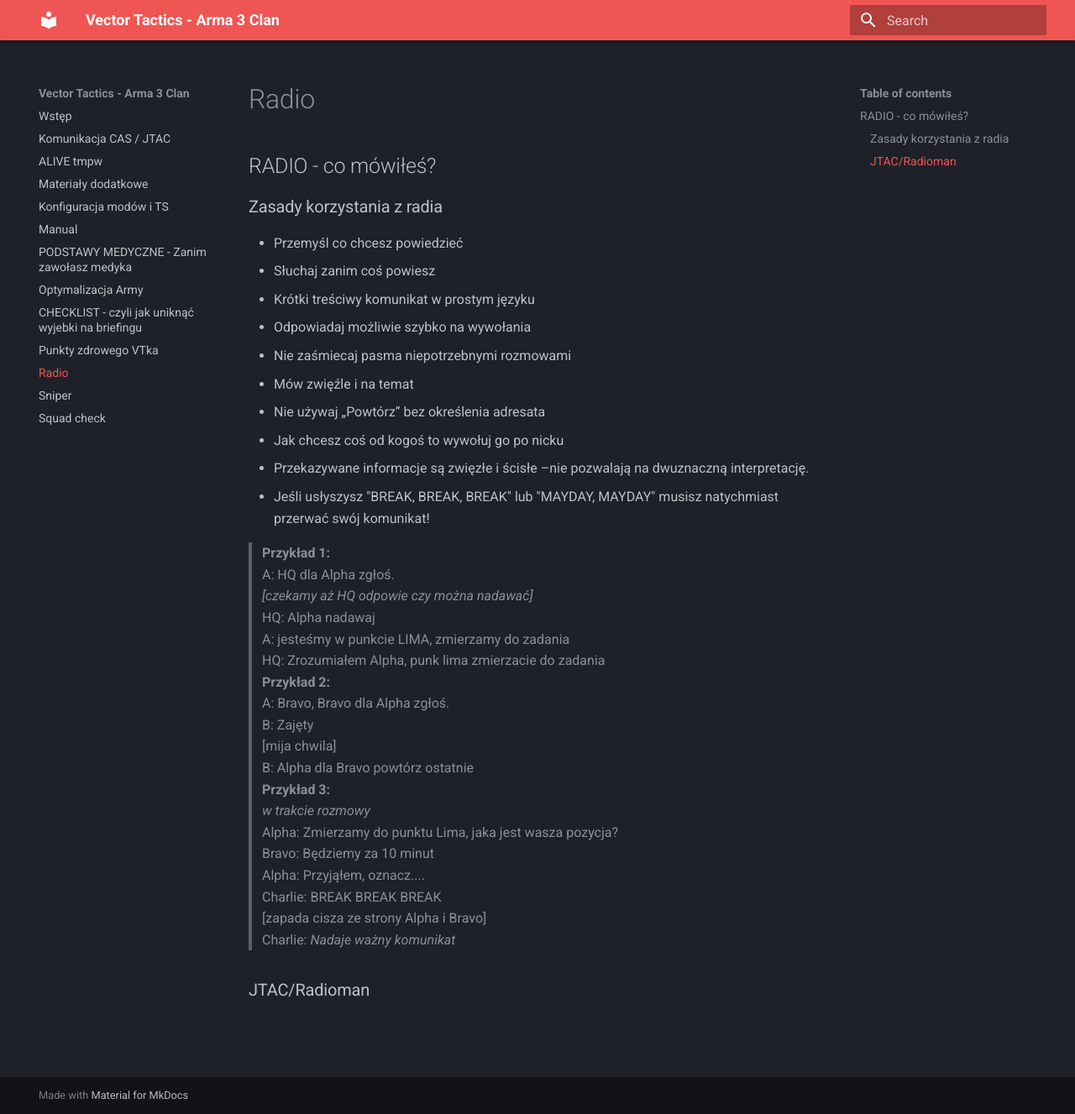
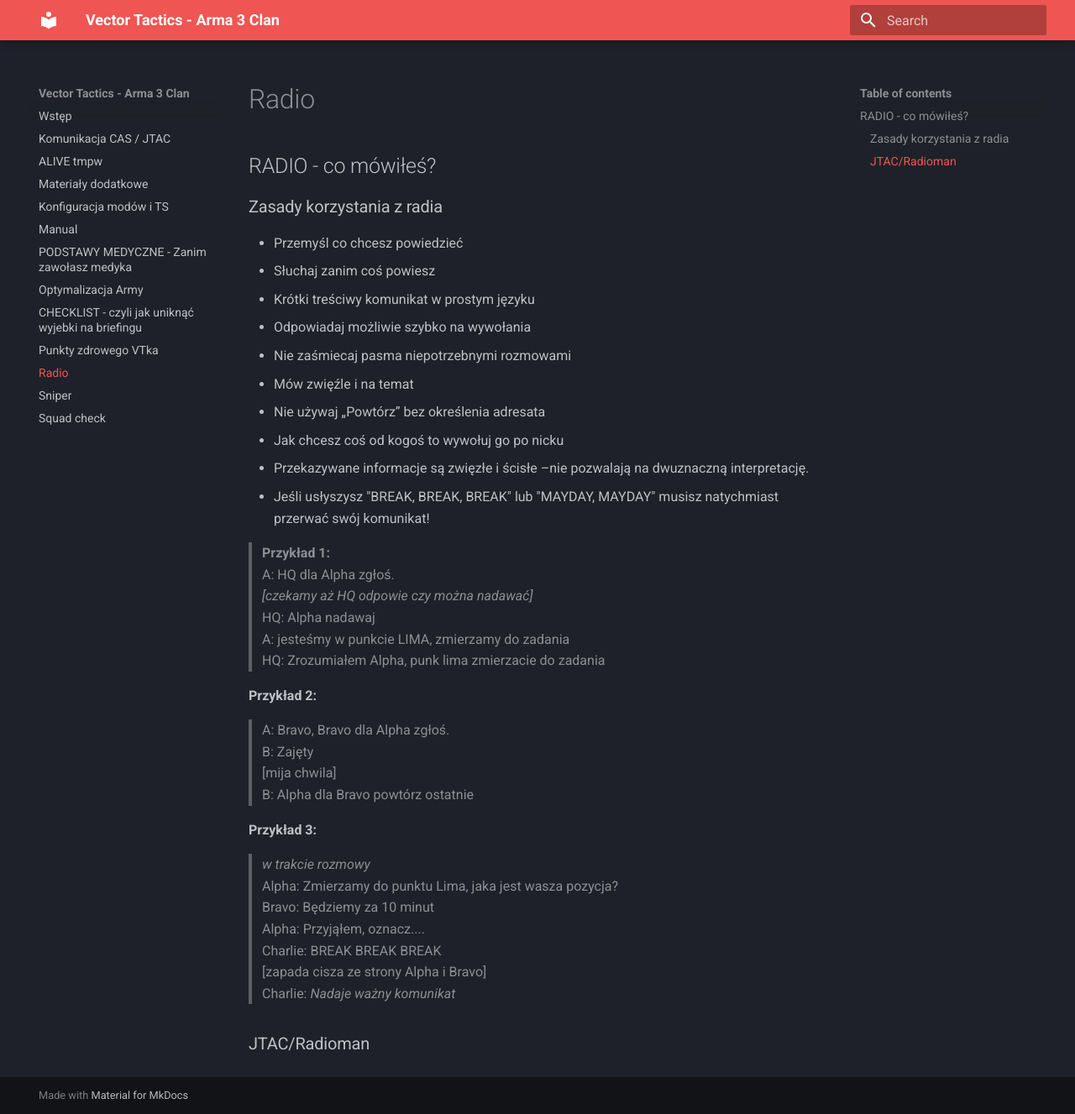
Before and after one commit to aquiceeo/vt-manual, an MkDocs documentation site: the page built from docs/radio.md, in a window 1280 px wide and 1327 px high. Shown: the whole window at 84% size. Built offline with MkDocs 1.6.1 and Material for MkDocs 9.7.7, drawn with Linux system fonts in a browser that asks for light colours.

Commit message:
CLEANUP - ładniej ułożone przykłady

```diff
--- a/docs/radio.md
+++ b/docs/radio.md
@@ -1,5 +1,7 @@
 ## RADIO - co mówiłeś?
+
 ### Zasady korzystania z radia
+
 - Przemyśl co chcesz powiedzieć
 - Słuchaj zanim coś powiesz
 - Krótki treściwy komunikat w prostym języku
@@ -13,22 +15,26 @@
 
 > **Przykład 1:**
 > A: HQ dla Alpha zgłoś.
-> *[czekamy aż HQ odpowie czy można nadawać]*
+> _[czekamy aż HQ odpowie czy można nadawać]_
 > HQ: Alpha nadawaj
 > A: jesteśmy w punkcie LIMA, zmierzamy do zadania
 > HQ: Zrozumiałem Alpha, punk lima zmierzacie do zadania
+
 **Przykład 2:**
+
 > A: Bravo, Bravo dla Alpha zgłoś.
 > B: Zajęty
 > [mija chwila]
 > B: Alpha dla Bravo powtórz ostatnie
+
 **Przykład 3:**
-> *w trakcie rozmowy*
+
+> _w trakcie rozmowy_
 > Alpha: Zmierzamy do punktu Lima, jaka jest wasza pozycja?
 > Bravo: Będziemy za 10 minut
 > Alpha: Przyjąłem, oznacz....
 > Charlie: BREAK BREAK BREAK
 > [zapada cisza ze strony Alpha i Bravo]
-> Charlie: *Nadaje ważny komunikat*
+> Charlie: _Nadaje ważny komunikat_
 
 ### JTAC/Radioman
```
